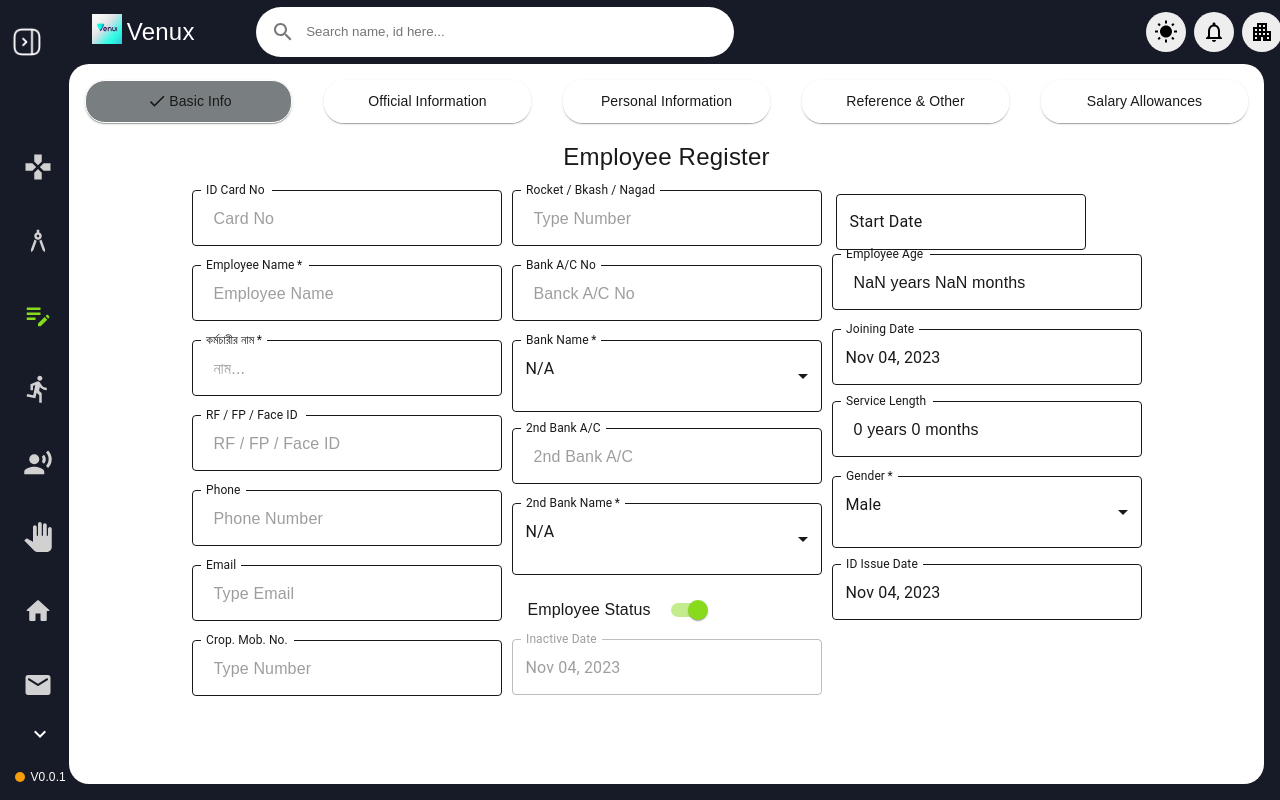
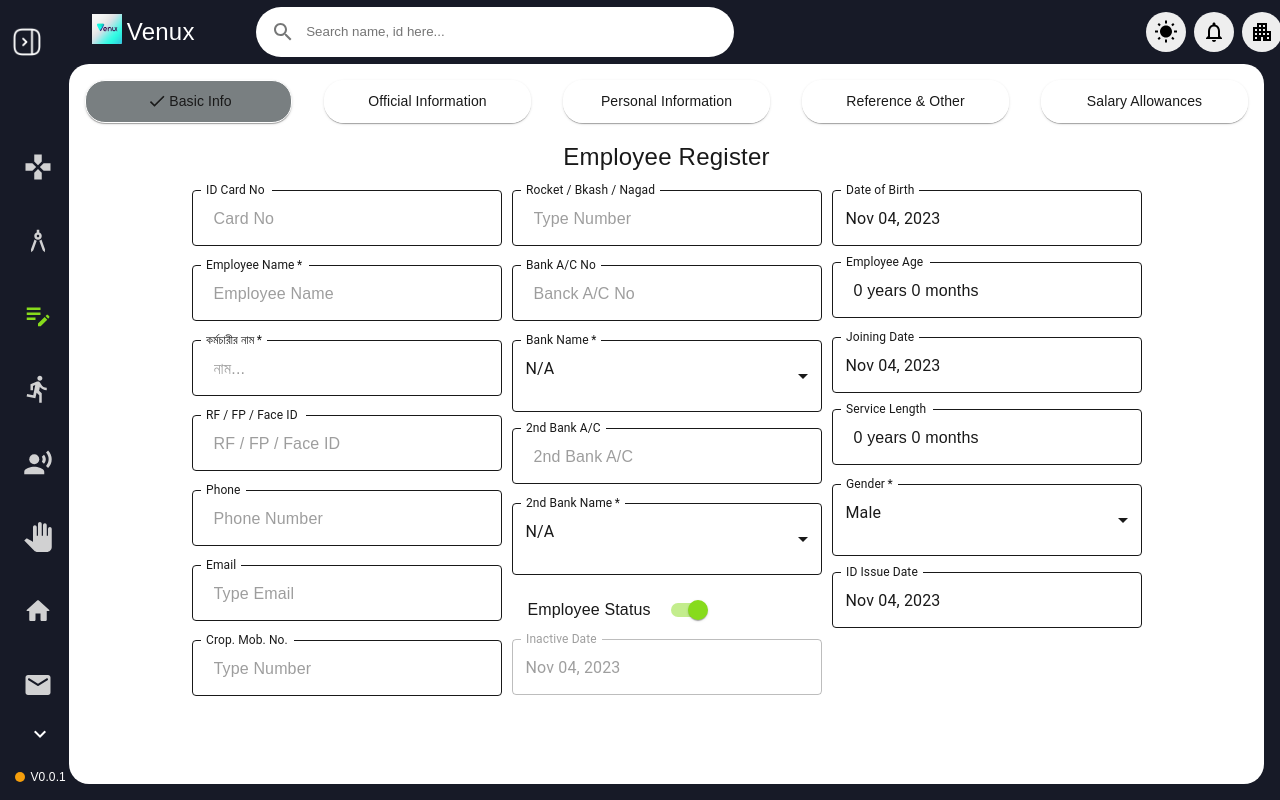
Before and after one commit to atefevan/LearnForLife, a React (Vite) app: page /register/EmployeeRegister in a window 1280 px wide. Built offline with nearby package versions, Linux system fonts and the light colour scheme.

Commit message:
Revert "check datepicker 👀"
This reverts commit 9b72876b297fd52d6e81964efb08713df34eb9b2.

```diff
--- a/src/components/forms/Register/EmployeeRegister/EmployeeRegisterForm.tsx
+++ b/src/components/forms/Register/EmployeeRegister/EmployeeRegisterForm.tsx
@@ -21,7 +21,7 @@ const EmployeeRegisterForm = ({}: Props) => {
   const [formData, setFormData] = useState<any>({});
   const [employeeStatus, setEmployeeStatus] = useState<boolean>(true);
   const [inactiveDate, setInactiveDate] = useState<any>(dayjs());
-  const [birthday, setBirthday] = useState<any>("");
+  const [birthday, setBirthday] = useState<any>(dayjs());
   const [joiningDate, setJoiningDate] = useState<any>(dayjs());
   const [idIssueDate, setIdIssueDate] = useState<any>(dayjs());
   const [employeeAge, setEmployeeAge] = useState<string>("");
@@ -41,7 +41,7 @@ const EmployeeRegisterForm = ({}: Props) => {
       ...formData,
       employee_status: employeeStatus,
       inactive_date: employeeStatus ? null : new Date().toString(),
-      birth_day: birthday["$d"]?.toString(),
+      birth_day: birthday["$d"].toString(),
       joining_date: joiningDate["$d"].toString(),
       id_issue_date: idIssueDate["$d"].toString(),
     });
@@ -269,25 +269,11 @@ const EmployeeRegisterForm = ({}: Props) => {
             }}
           >
             <C_DatePicker
-              id="start_date"
-              label="Start Date"
-              dateFormat="DD-MMM-YYYY"
-              //value={startDate}
-              style={{ margin: 0.5, width: "250px" }}
-              onChange={(event) => {
-                // setFormData({
-                //   ...formData,
-                //   increment_issue: event["$d"].toDateString(),
-                // });
-                //setStartDate(event["$d"].toDateString());
-              }}
-            />
-            {/* <C_DatePicker
               // disabled={employeeStatus}
               id="birth_day"
               label="Date of Birth"
               dateFormat="MMM DD, YYYY"
-              value={""}
+              value={birthday}
               style={{ paddingBottom: 2, width: "310px" }}
               onChange={(event) => {
                 setBirthday(event["$d"]);
@@ -296,7 +282,7 @@ const EmployeeRegisterForm = ({}: Props) => {
                   birth_day: event["$d"].toString(),
                 });
               }}
-            /> */}
+            />
             {/* auto generated age eg. 17 years 9 months*/}
             <C_TextField
               id="employee_age"
```
